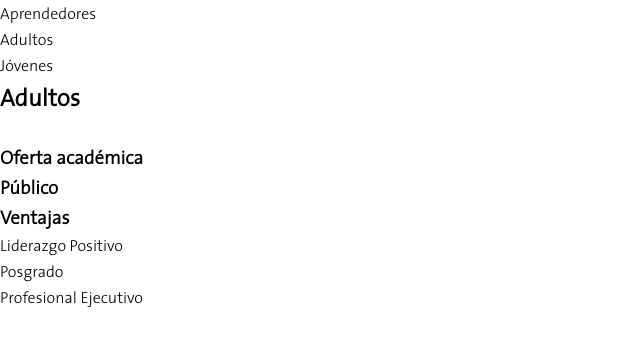
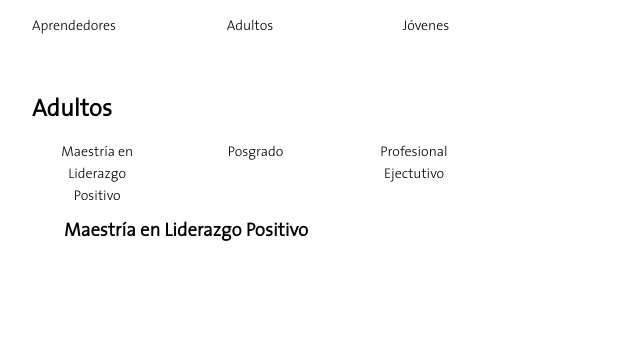
Before and after one commit to VisualR29/OnePageTecmilenio, a website: page index.html in a window 1280 px wide. Both pictures are taken after a click on the item "Adultos". Shown: the whole page, without its empty margins (0-640 px from the left). Drawn offline with Linux system fonts and the light colour scheme.

Commit message:
Funciona JS

```diff
--- a/index.html
+++ b/index.html
@@ -21,8 +21,87 @@
 
         </section>
 
+        <section class="tabs">
 
-        <section class="tabs">
+
+            <div class="contenedor">
+                <ul class="ul">
+                    <li class="li activo">Aprendedores</li>
+                    <li class="li">Adultos</li>
+                    <li class="li">Jóvenes</li>
+                </ul>
+            </div>
+
+
+            <div class="subcontenedor">
+                <div class="bloque activo">
+                    <div class="informacion">
+                        <h2>Aprendedores</h2>
+                    </div>
+                    <div class="tabla">
+
+                    </div>
+                    <div class="seg-tabs">
+                        <div class="seg-contenedor">
+                            <ul class="seg-ul">
+                                <li class="seg-li seg-activo">Skilling Center</li>
+                            </ul>
+                        </div>
+                        <div class="seg-subcontenedor">
+                            <div class="seg-bloque seg-activo"><h3>Skilling Center</h3></div>
+                        </div>
+                    </div>
+                </div>
+                <div class="bloque">
+                    <div class="informacion">
+                        <h2>Adultos</h2>
+                    </div>
+                    <div class="tabla">
+
+                    </div>
+                    <div class="seg-tabs">
+                        <div class="seg-contenedor">
+                            <ul class="seg-ul">
+                                <li class="seg-li seg-activo">Maestría en Liderazgo Positivo</li>
+                                <li class="seg-li">Posgrado</li>
+                                <li class="seg-li">Profesional Ejectutivo</li>
+                            </ul>
+                        </div>
+                        <div class="seg-subcontenedor">
+                            <div class="seg-bloque seg-activo"><h3>Maestría en Liderazgo Positivo</h3></div>
+                            <div class="seg-bloque"><h3>Posgrado</h3></div>
+                            <div class="seg-bloque"><h3>Profesional Ejectutivo</h3></div>
+                        </div>
+                    </div>
+                </div>
+                <div class="bloque">
+                    <div class="informacion">
+                        <h2>Jóvenes</h2>
+                    </div>
+                    <div class="tabla">
+
+                    </div>
+                    <div class="seg-tabs">
+                        <div class="seg-contenedor">
+                            <ul class="seg-ul">
+                                <li class="seg-li seg-activo">Profesional Asociado</li>
+                                <li class="seg-li">Profesional Semestral</li>
+                                <li class="seg-li">Preparatoria</li>
+                            </ul>
+                        </div>
+                        <div class="seg-subcontenedor">
+                            <div class="seg-bloque seg-activo"><h3>Profesional Asociado</h3></div>
+                            <div class="seg-bloque"><h3>Profesional Semestral</h3></div>
+                            <div class="seg-bloque"><h3>Preparatoria</h3></div>
+                        </div>
+                    </div>
+                </div>
+            </div>
+
+
+        </section>
+
+        <!-- <section class="tabs">
             <div class="contenedor">
                 <ul class="ul-contenedor">
                     <li class="li-contenedor activo">Aprendedores</li>
@@ -58,17 +137,10 @@
                         <div>
 
                         </div>
-                        <div class="oferta-aprendedores">
-                            <div class="oferta-contenedor">
-                                <ul class="oferta-ul">
-                                    <li class="oferta-li subactivado">Skilling Center</li>
-                                </ul>
-                            </div>
-                            <div class="oferta-subcontenedor">
-                                <div class="oferta-bloque subactivado"></div>
-                            </div>
-                        </div>
                     </div>
+                    <div>
+                        <!-- AGREGAR LA LISTA -->
+        <!-- </div>
                 </div>
                 <div class="bloque">
                     <h2>Adultos</h2>
@@ -119,21 +191,10 @@
                         <div>
 
                         </div>
-                        <div class="oferta-adultos">
-                            <div class="oferta-contenedor">
-                                <ul class="oferta-ul">
-                                    <li class="oferta-li">Liderazgo Positivo</li>
-                                    <li class="oferta-li">Posgrado</li>
-                                    <li class="oferta-li">Profesional Ejecutivo</li>
-                                </ul>
-                            </div>
-                            <div class="oferta-subcontenedor">
-                                <div class="oferta-bloque"></div>
-                                <div class="oferta-bloque"></div>
-                                <div class="oferta-bloque"></div>
-                            </div>
-                        </div>
                     </div>
+                    <div>
+                        <!-- AGREGAR LA LISTA -->
+        <!--</div>
                 </div>
                 <div class="bloque">
                     <h2>Jóvenes</h2>
@@ -185,23 +246,12 @@
 
                         </div>
                     </div>
-                    <div class="oferta-jovenes">
-                        <div class="oferta-contenedor">
-                            <ul class="oferta-ul">
-                                <li class="oferta-li">Profesional Asocialdo</li>
-                                <li class="oferta-li">Profesional Semestral</li>
-                                <li class="oferta-li">Preparatoria</li>
-                            </ul>
-                        </div>
-                        <div class="oferta-subcontenedor">
-                            <div class="oferta-bloque"></div>
-                            <div class="oferta-bloque"></div>
-                            <div class="oferta-bloque"></div>
-                        </div>
-                    </div>
+                    <div>
+                        <!-- AGREGAR LA LISTA -->
+        <!--</div>
                 </div>
             </div>
-        </section>
+        </section> -->
 
 
 
--- a/js/app.js
+++ b/js/app.js
@@ -1,29 +1,32 @@
 'use strict'
 
-const li = document.querySelectorAll('.li-contenedor')
+const li = document.querySelectorAll('.li')
 const bloque = document.querySelectorAll('.bloque')
-const ofertali = document.querySelectorAll('.oferta-ul')
-const ofertabloque = document.querySelectorAll('.oferta-bloque')
-
-
+const lista = document.querySelectorAll('.seg-li')
+const bloques = document.querySelectorAll('.seg-bloque')
 //Recorriendo todos lo li
 li.forEach((cadaLi, i) => {
     //Asignando un Click a CADALI
     li[i].addEventListener('click', () => {
-
         //Recorrer TODOS los .li
         li.forEach((cadaLi, i) => {
             //Quitando la calse activo de cada li
             li[i].classList.remove('activo')
             //Quitando la calse activo de cada bloque
-            bloque[i].classList.remove('activo')
-
-        })
-
+            bloque[i].classList.remove('activo')})
         //En el li que demos click le añadimos la clase activo
         li[i].classList.add('activo')
         //En el bloque que demos click le añadimos la clase activo
         bloque[i].classList.add('activo')
-
     })
 })
+lista.forEach((cadaLi, i) => {
+    lista[i].addEventListener('click', () => {
+        lista.forEach((cadaLi, i) => {
+            lista[i].classList.remove('seg-activo')
+            bloques[i].classList.remove('seg-activo')
+        })
+        lista[i].classList.add('seg-activo')
+        bloques[i].classList.add('seg-activo')
+    })
+})
--- a/sass/components/_main.scss
+++ b/sass/components/_main.scss
@@ -1,90 +1,97 @@
 .hero {}
+
 
 .tabs {
     .contenedor {
-        .ul-contenedor {
-            .li-contenedor {}
+        width: 90%;
+        max-width: 120em;
+
+        .ul {
+            list-style: none;
+            display: flex;
+            flex-flow: row nowrap;
+            justify-content: flex-start;
+            align-items: center;
+
+            .li {
+                margin: 0 2em 0 0;
+                padding: 1em;
+                width: 15vh;
+                height: 2em;
+                font-size: 14px;
+                text-align: center;
+                transition: all .5s ease;
+            }
 
             .activo {}
         }
     }
 
     .subcontenedor {
+        min-height: 10vh;
         position: relative;
 
         .bloque {
+            margin: 1em;
+            padding: 1em;
             position: absolute;
             top: 0;
             opacity: 0;
             transform: translateY(50%);
             transition: all .5s ease;
 
-            h2 {}
+            .informacion {
+                h2 {}
+            }
 
-            p {}
+            .tabla {}
 
-            .imagen {}
+            .seg-tabs {
+                .seg-contenedor {
+                    width: 90%;
+                    max-width: 120em;
 
-            .tabla {
-                .titulo-tabla {
-                    h3 {}
-                }
+                    .seg-ul {
+                        list-style: none;
+                        display: flex;
+                        flex-flow: row nowrap;
+                        justify-content: flex-start;
+                        align-items: center;
 
-                .boton-tabla {
-                    div {
-                        a {}
+                        .seg-li {
+                            margin: 0 2em 0 0;
+                            padding: 1em;
+                            width: 15vh;
+                            height: 2em;
+                            font-size: 14px;
+                            text-align: center;
+                            transition: all .5s ease;
+                        }
+
+                        .seg-activo {}
                     }
                 }
 
-                .oferta-aprendedores {
-                    .oferta-contenedor {
-                        .oferta-ul {
-                            .oferta-li {}
+                .seg-subcontenedor {
+                    min-height: 10vh;
+                    position: relative;
 
-                            .subactivado {}
-                        }
+                    .seg-bloque {
+                        margin: 1em;
+                        padding: 1em;
+                        position: absolute;
+                        top: 0;
+                        opacity: 0;
+                        transform: translateY(50%);
+                        transition: all .5s ease;
+                    }
 
-                        .oferta-subcontenedor {
-                            .oferta-bloque {}
-
-                            .subactivado {}
-                        }
-                    }
-                }
-
-                .oferta-adultos {
-                    .oferta-contenedor {
-                        .oferta-ul {
-                            .oferta-li {}
-
-                            .subactivado {}
-                        }
-
-                        .oferta-subcontenedor {
-                            .oferta-bloque {}
-
-                            .subactivado {}
-                        }
-                    }
-                }
-
-                .oferta-jovenes {
-                    .oferta-contenedor {
-                        .oferta-ul {
-                            .oferta-li {}
-
-                            .subactivado {}
-                        }
-
-                        .oferta-subcontenedor {
-                            .oferta-bloque {}
-
-                            .subactivado {}
-                        }
+                    .seg-activo {
+                        opacity: 1;
+                        transform: translateY(0%);
                     }
                 }
             }
-
         }
 
         .activo {
@@ -93,78 +100,3 @@
         }
     }
 }
-
-
-
-// .tabs {
-
-//     .contenedor {
-//         width: 90%;
-//         max-width: 120em;
-//         background-color: lightcoral;
-//         padding: 1em;
-
-//         ul {
-//             width: 100%;
-//             list-style: none;
-//             background-color: lightblue;
-
-//             display: flex;
-//             flex-flow: row nowrap;
-//             justify-content: flex-start;
-//             align-items: center;
-
-//             .li {
-//                 background-color: lightgreen;
-//                 margin: 0 2em 0 0;
-//                 padding: 1em;
-//                 width: 15vh;
-//                 height: 2em;
-//                 font-size: 14px;
-//                 text-align: center;
-//                 transition: all .5s ease;
-//             }
-
-//             .activo {
-//                 background-color: lightskyblue;
-//                 color: white;
-//             }
-//         }
-//     }
-
-//     .subcontenedor {
-//         min-height: 10vh;
-//         background-color: lightsalmon;
-//         position: relative;
-
-//         .bloque {
-//             background-color: lightseagreen;
-//             margin: 1em;
-//             padding: 1em;
-
-//             position: absolute;
-//             top: 0;
-//             opacity: 0;
-//             transform: translateY(50%);
-//             transition: all .5s ease;
-
-//             h2 {
-
-//             }
-
-//             .tabs-valores {
-//                 background-color: lightpink;
-
-//                 .tabs-valores-cuadro {
-//                     background-color: lightyellow;
-//                     padding: 2em;
-//                 }
-//             }
-//         }
-
-//         .activo {
-//             opacity: 1;
-//             transform: translateY(0%);
-//         }
-//     }
-// }
```
Also changed, not shown: css/syle.css.
